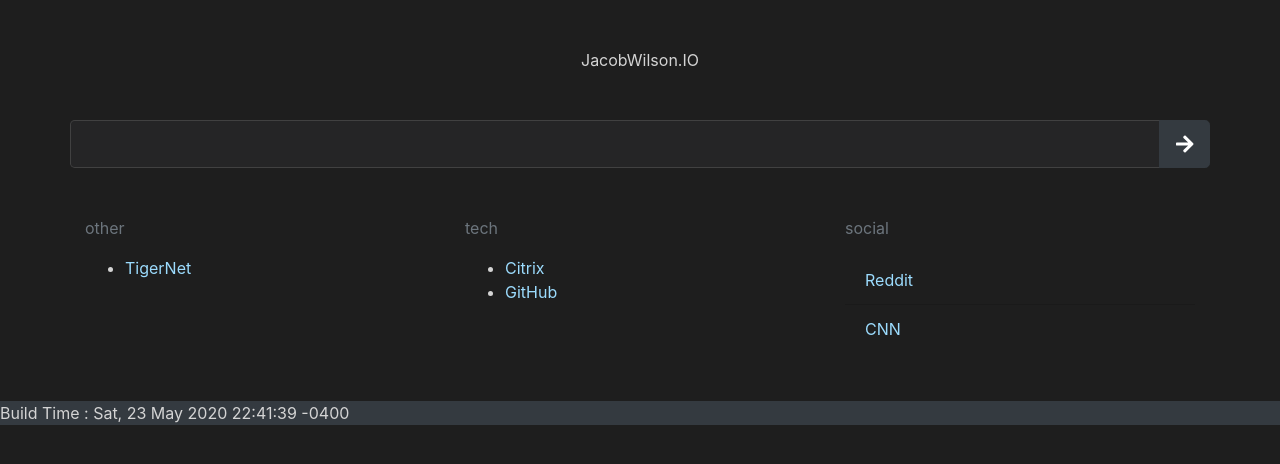
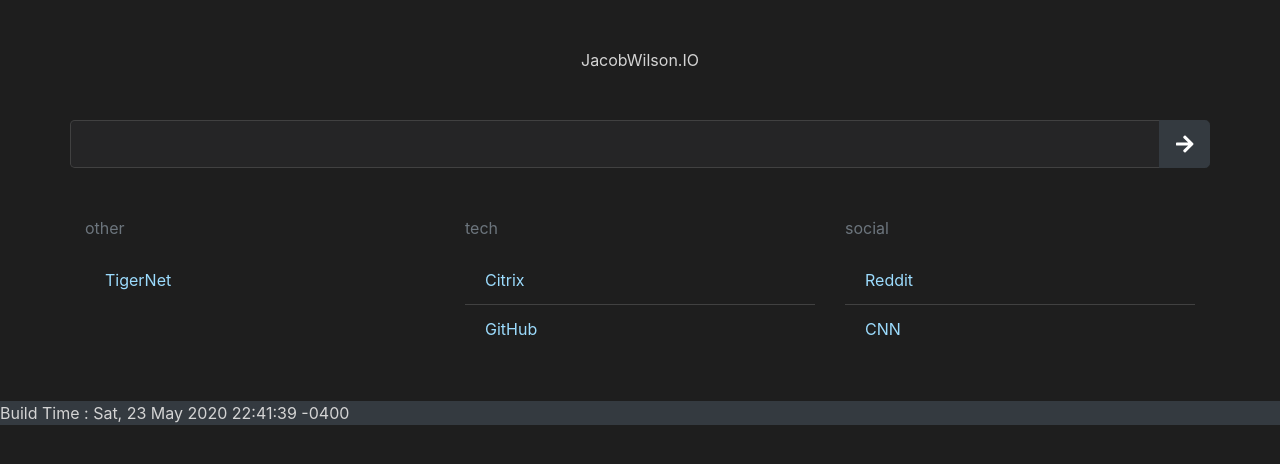
Before and after one commit to jdwilson85/startPage, a Jekyll site: the page built from index.md, in a window 1280 px wide. Shown: the top 464 px of the page. Built offline with Jekyll 4.4.1, drawn with Linux system fonts in a browser that asks for light colours; nearby versions of some CDN libraries.

```diff
--- a/_layouts/default.html
+++ b/_layouts/default.html
@@ -28,9 +28,9 @@
     <div class="row my-5 Links">
       <div class="col-md-4">
         <p class="text-secondary">other</p>
-        <ul>
+        <ul class="list-group list-group-flush">
           {% for link in site.data.linksOther %}
-          <li>
+          <li class="list-group-item">
             <a href="{{ link.uri }}">
               {{ link.title }}
             </a>
@@ -40,9 +40,9 @@
       </div>
       <div class="col-md-4">
         <p class="text-secondary">tech</p>
-        <ul>
+        <ul class="list-group list-group-flush">
           {% for link in site.data.linksTech %}
-          <li>
+          <li class="list-group-item">
             <a href="{{ link.uri }}">
               {{ link.title }}
             </a>
--- a/assets/css/override.scss
+++ b/assets/css/override.scss
@@ -15,10 +15,10 @@
 $btn-dark-border: #ccc3;
 
 //Text
-$text-primary: #D4D4D4;
-$text-secondary: #569cd6;
+$text-primary-color: #D4D4D4;
+$text-secondary-color: #569cd6;
 $link-color: #9cdcfe;
 
 //List Groups
 $list-group-bg: #1E1E1E;
-$list-group-border: #ccc3;
+$list-group-border-color: #ccc3;
```
